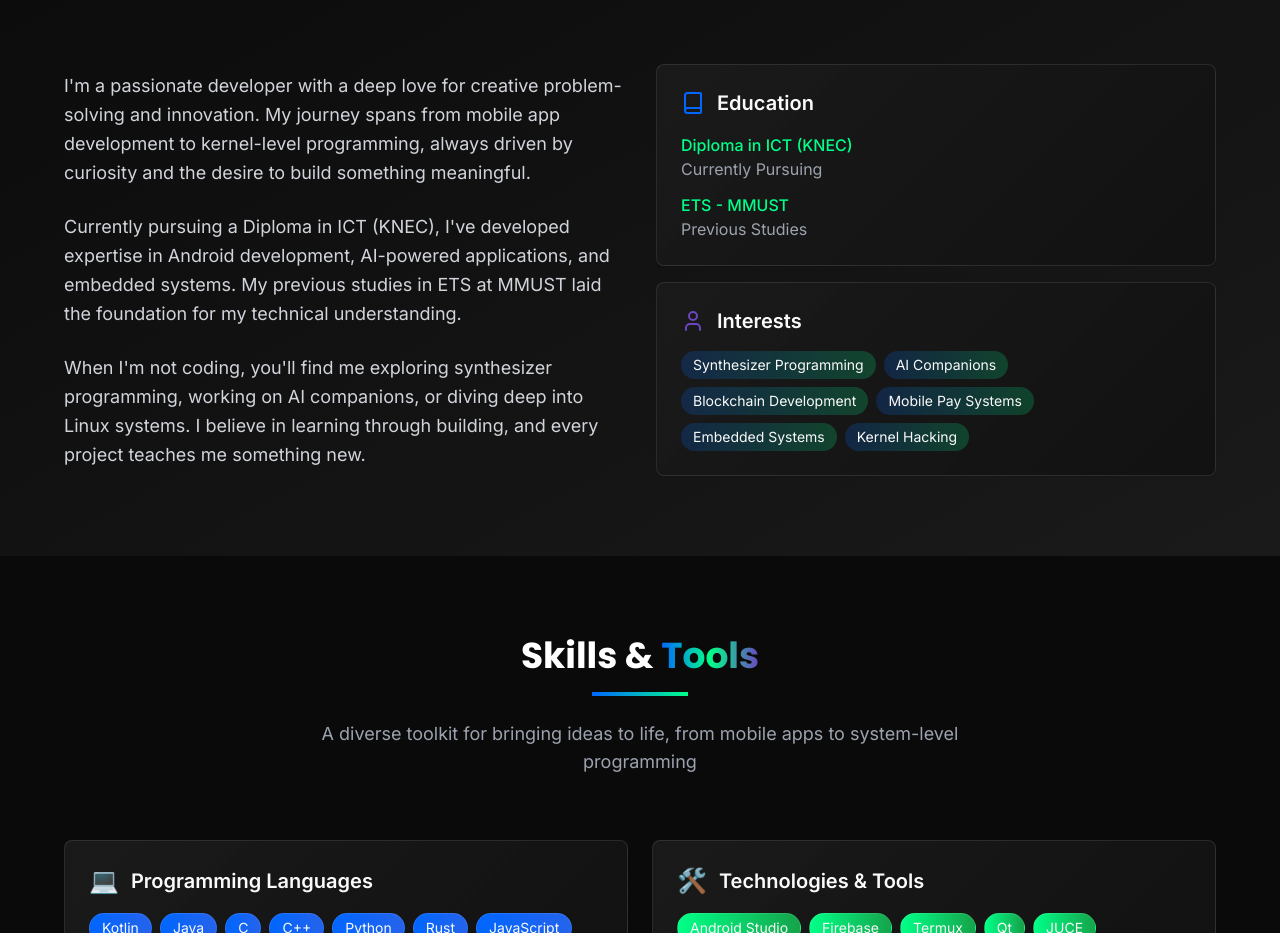
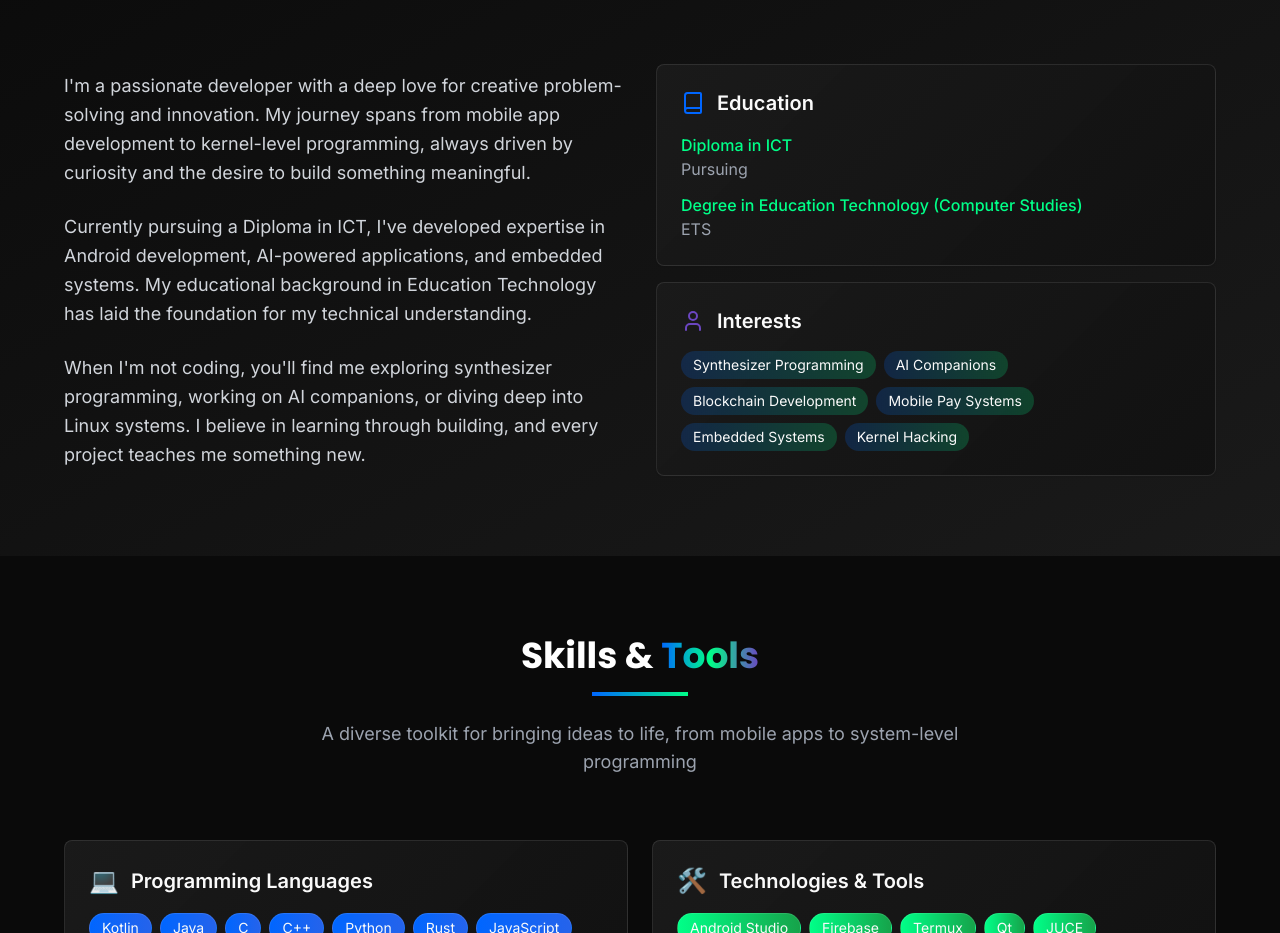
Before and after one commit to francisngunjiri/francisngunjiri.github.io, a React (Vite) app: page / in a window 1280 px wide. Shown: the part 940-1873 px from the top of the page. Built offline with nearby package versions, Linux system fonts and the light colour scheme.

Commit message:
Refactor: Update education section
Update the education section to display only the degree and pursuing status, hiding the institution names.

```diff
--- a/src/components/About.tsx
+++ b/src/components/About.tsx
@@ -23,9 +23,9 @@ const About = () => {
             </p>
 
             <p className="text-lg text-gray-300 leading-relaxed">
-              Currently pursuing a Diploma in ICT (KNEC), I've developed expertise in Android development,
-              AI-powered applications, and embedded systems. My previous studies in ETS at MMUST laid
-              the foundation for my technical understanding.
+              Currently pursuing a Diploma in ICT, I've developed expertise in Android development,
+              AI-powered applications, and embedded systems. My educational background in Education Technology
+              has laid the foundation for my technical understanding.
             </p>
 
             <p className="text-lg text-gray-300 leading-relaxed">
@@ -44,12 +44,12 @@ const About = () => {
                 </div>
                 <div className="space-y-3">
                   <div>
-                    <p className="font-medium text-soft-green">Diploma in ICT (KNEC)</p>
-                    <p className="text-gray-400">Currently Pursuing</p>
+                    <p className="font-medium text-soft-green">Diploma in ICT</p>
+                    <p className="text-gray-400">Pursuing</p>
                   </div>
                   <div>
-                    <p className="font-medium text-soft-green">ETS - MMUST</p>
-                    <p className="text-gray-400">Previous Studies</p>
+                    <p className="font-medium text-soft-green">Degree in Education Technology (Computer Studies)</p>
+                    <p className="text-gray-400">ETS</p>
                   </div>
                 </div>
               </CardContent>
```
